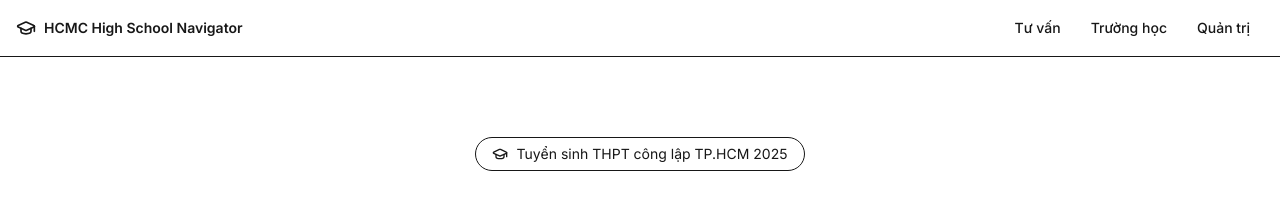
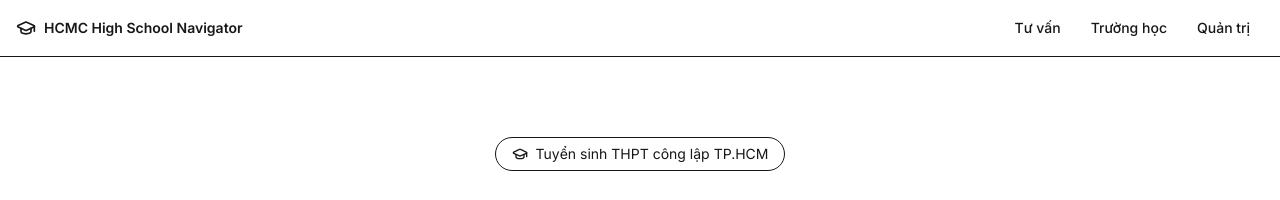
Before and after one commit to NTMQuannuaQMTN/hcmc-high-school-platform, a Next.js app: page / in a window 1280 px wide. Shown: the top 200 px of the page. Built offline with nearby package versions, Linux system fonts and the light colour scheme.

Commit message:
update homepage

```diff
--- a/src/app/page.tsx
+++ b/src/app/page.tsx
@@ -10,7 +10,7 @@ export default function HomePage() {
       <section className="text-center space-y-7 pt-12 pb-4">
         <div className="inline-flex items-center gap-2 rounded-full border bg-muted px-4 py-1.5 text-sm text-muted-foreground">
           <GraduationCap className="h-4 w-4" />
-          Tuyển sinh THPT công lập TP.HCM 2025
+          Tuyển sinh THPT công lập TP.HCM
         </div>
 
         <h1 className="text-4xl sm:text-6xl font-bold tracking-tight leading-tight">
```
